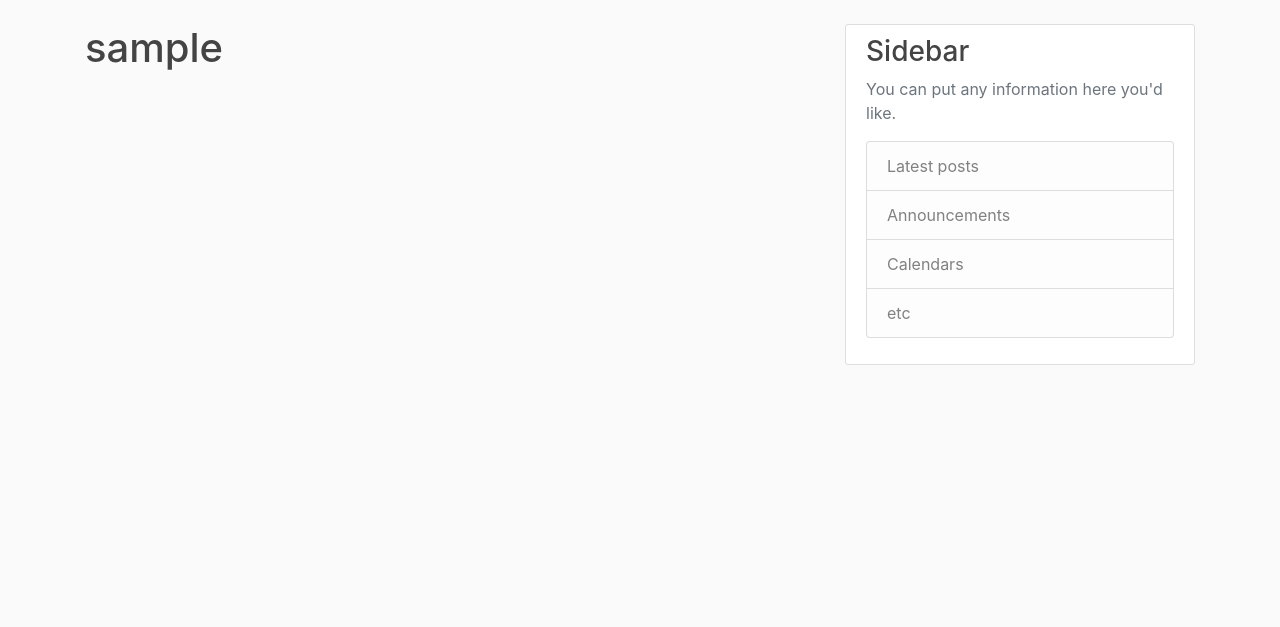
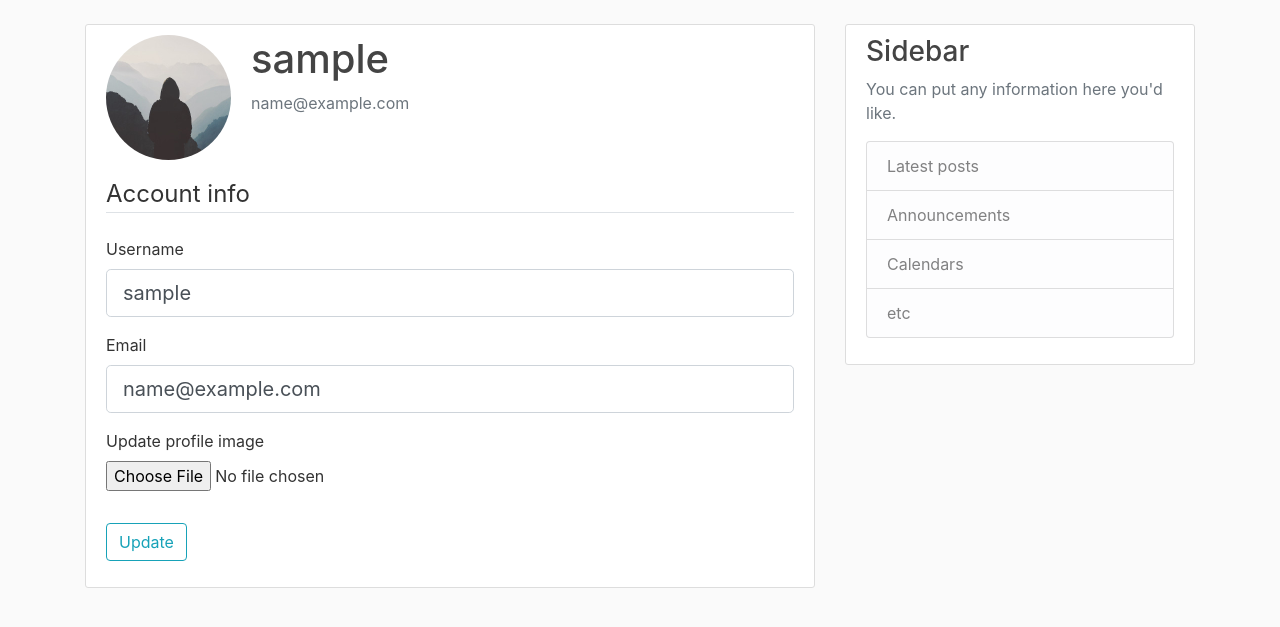
Before and after one commit to vetalpaprotsky/flask_blog, a Flask app: page /account in a window 1280 px wide. Shown: the part 56-683 px from the top of the page. Run offline with Flask 2, Linux system fonts and the light colour scheme; the visitor is signed in with stand-in values (Sample User, id 1); data comes from the database, SQL or seed files in the repository; some libraries are stand-ins or nearby versions.

Commit message:
add update account form

```diff
--- a/blog/forms.py
+++ b/blog/forms.py
@@ -1,4 +1,6 @@
 from flask_wtf import FlaskForm
+from flask_wtf.file import FileField, FileAllowed
+from flask_login import current_user
 from wtforms import StringField, PasswordField, SubmitField, BooleanField
 from wtforms.validators import DataRequired, Length, Email, EqualTo, ValidationError
 from blog.models import User
@@ -30,3 +32,22 @@ class LoginForm(FlaskForm):
     password = PasswordField('Password', validators=[DataRequired()])
     remember = BooleanField('Remember me')
     submit = SubmitField('Login')
+
+
+class UpdateAccountForm(FlaskForm):
+    username = StringField('Username', validators=[DataRequired(), Length(min=2, max=20)])
+    email = StringField('Email', validators=[DataRequired(), Email()])
+    image = FileField('Update profile image', validators=[FileAllowed(['jpg', 'png'])])
+    submit = SubmitField('Update')
+
+    def validate_username(self, username):
+        if username.data != current_user.username:
+            user = User.query.filter_by(username=username.data).first()
+            if user:
+                raise ValidationError('That username is taken. Please choose a different one.')
+
+    def validate_email(self, email):
+        if email.data != current_user.email:
+            user = User.query.filter_by(email=email.data).first()
+            if user:
+                raise ValidationError('That email is taken. Please choose a different one.')
--- a/blog/models.py
+++ b/blog/models.py
@@ -12,12 +12,12 @@ class User(db.Model, UserMixin):
     id = db.Column(db.Integer, primary_key=True)
     username = db.Column(db.String(20), unique=True, nullable=False)
     email = db.Column(db.String(120), unique=True, nullable=False)
-    image_file = db.Column(db.String(20), nullable=False, default='default.jpg')
+    image_filename = db.Column(db.String(20), nullable=False, default='default.jpg')
     password = db.Column(db.String(60), nullable=False)
     posts = db.relationship('Post', backref='author', lazy=True)
 
     def __repr__(self):
-        return f"User('{self.username}', '{self.email}', '{self.image_file}')"
+        return f"User('{self.username}', '{self.email}', '{self.image_filename}')"
 
 
 class Post(db.Model):
--- a/blog/routes.py
+++ b/blog/routes.py
@@ -1,6 +1,9 @@
+import os
+import secrets
+from PIL import Image
 from blog import app, db, bcrypt
 from flask import render_template, url_for, flash, redirect, request
-from blog.forms import RegistrationForm, LoginForm
+from blog.forms import RegistrationForm, LoginForm, UpdateAccountForm
 from blog.models import User
 from flask_login import login_user, logout_user, current_user, login_required
 
@@ -71,7 +74,41 @@ def logout():
     return redirect(url_for('home'))
 
 
-@app.route('/account')
+def save_image(form_image):
+    random_hex = secrets.token_hex(8)
+    _, image_ext = os.path.splitext(form_image.filename)
+    image_filename = random_hex + image_ext
+    image_path = os.path.join(app.root_path, 'static/profile_pics', image_filename)
+
+    # Resize image and save it
+    output_size = (128, 128)
+    image = Image.open(form_image)
+    image.thumbnail(output_size)
+    image.save(image_path)
+
+    # Save image as it is
+    # form_image.save(image_path)
+
+    return image_filename
+
+
+@app.route('/account', methods=['GET', 'POST'])
 @login_required
 def account():
-    return render_template('account.html', title='Account')
+    form = UpdateAccountForm()
+    if form.validate_on_submit():
+        if form.image.data:
+            image_filename = save_image(form.image.data)
+            current_user.image_filename = image_filename
+        current_user.username = form.username.data
+        current_user.email = form.email.data
+        db.session.commit()
+        flash('Your account has been updated!', 'success')
+        return redirect(url_for('account'))
+    elif request.method == 'GET':
+        form.username.data = current_user.username
+        form.email.data = current_user.email
+    image_filename = url_for('static', filename='profile_pics/' + current_user.image_filename)
+    return render_template(
+        'account.html', title='Account', image_filename=image_filename, form=form
+    )
--- a/blog/templates/account.html
+++ b/blog/templates/account.html
@@ -1,5 +1,57 @@
 {% extends 'layout.html' %}
 
 {% block content %}
-    <h1>{{ current_user.username }}</h1>
+    <div class="content-section">
+        <div class="media">
+            <img class="rounded-circle account-img" src="{{ image_filename }}">
+            <div class="media-body">
+                <h2 class="account-heading">{{ current_user.username }}</h2>
+                <p class="text-secondary">{{ current_user.email }}</p>
+            </div>
+        </div>
+        <form method="POST" action="" enctype="multipart/form-data">
+            {{ form.hidden_tag() }}
+            <fieldset class="form-group">
+                <legend class="border-bottom mb-4">Account info</legend>
+                <div class="form-group">
+                    {{ form.username.label(class="form-control-label") }}
+                    {% if form.username.errors %}
+                        {{ form.username(class="form-control form-control-lg is-invalid") }}
+                        <div class="invalid-feedback">
+                            {% for error in form.username.errors %}
+                                <span>{{ error }}</span>
+                            {% endfor %}
+                        </div>
+                    {% else %}
+                        {{ form.username(class="form-control form-control-lg") }}
+                    {% endif %}
+                </div>
+                <div class="form-group">
+                    {{ form.email.label(class="form-control-label") }}
+                    {% if form.email.errors %}
+                        {{ form.email(class="form-control form-control-lg is-invalid") }}
+                        <div class="invalid-feedback">
+                            {% for error in form.email.errors %}
+                                <span>{{ error }}</span>
+                            {% endfor %}
+                        </div>
+                    {% else %}
+                        {{ form.email(class="form-control form-control-lg") }}
+                    {% endif %}
+                </div>
+                <div class="form-group">
+                    {{ form.image.label() }}
+                    {{ form.image(class="form-control-file") }}
+                    {% if form.image.errors %}
+                        {% for error in form.image.errors %}
+                            <span class="text-danger">{{ error }}</span><br>
+                        {% endfor %}
+                    {% endif %}
+                </div>
+            </fieldset>
+            <div class="form-group">
+                {{ form.submit(class="btn btn-outline-info") }}
+            </div>
+        </form>
+    </div>
 {% endblock content %}
--- a/pyproject.toml
+++ b/pyproject.toml
@@ -12,6 +12,7 @@ email_validator = "^1.1.1"
 flask-sqlalchemy = "^2.4.4"
 flask-bcrypt = "^0.7.1"
 flask-login = "^0.5.0"
+pillow = "^7.2.0"
 
 [tool.poetry.dev-dependencies]
 flake8 = "^3.8.3"
```
Also changed, not shown: blog/static/profile_pics/default.jpg (added), 1 other file.
